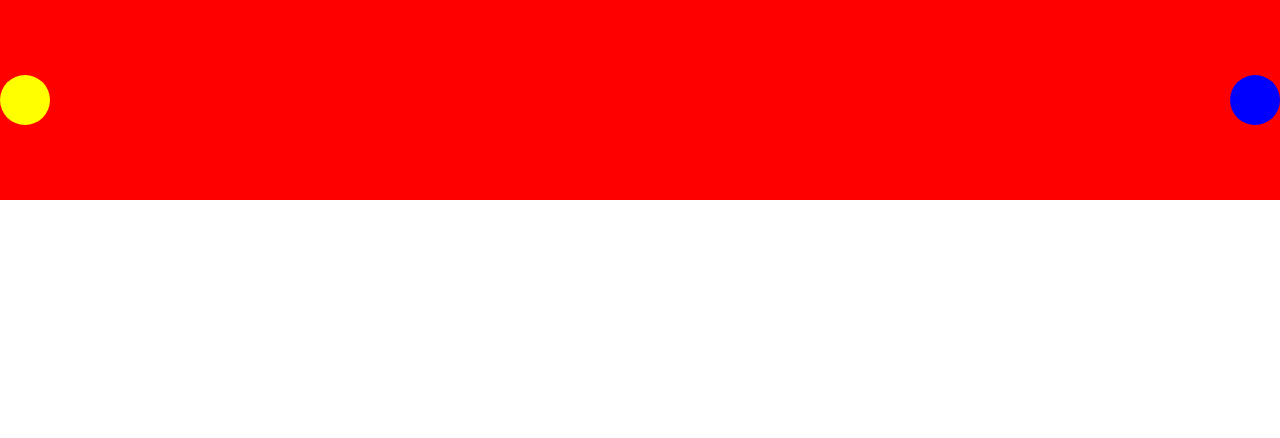
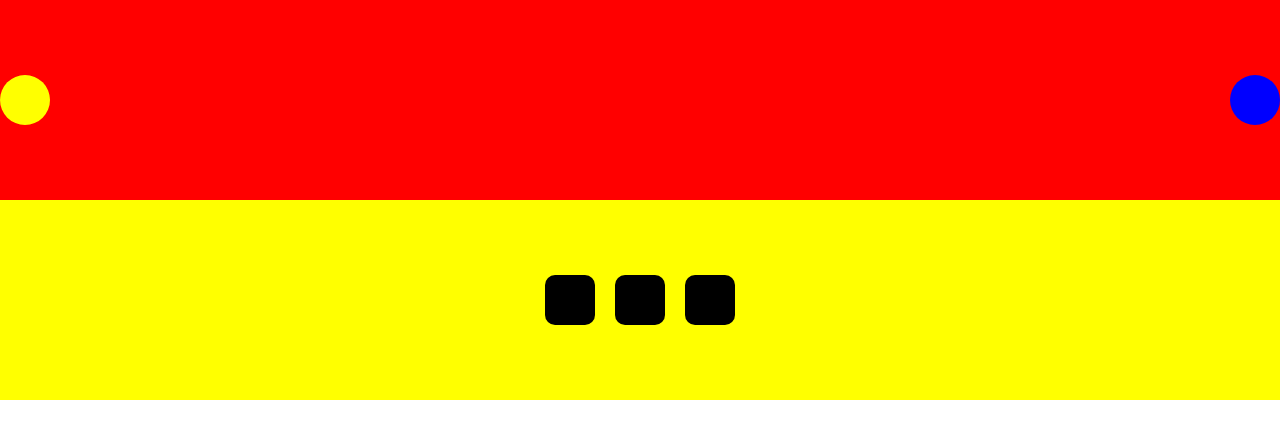
Before and after one commit to Sahar132/examens, a plain HTML site: page index.html in a window 1280 px wide. Drawn offline with Linux system fonts and the light colour scheme.

Commit message:
carre1 carre2 carre3

```diff
--- a/index.css
+++ b/index.css
@@ -23,3 +23,36 @@ body{
     border-radius: 50%;
     background-color: blue;
 }
+
+
+.navbar2{
+    width: 100%;
+    height: 200px;
+    background-color: yellow;
+    display: flex;
+    justify-content: center;
+    align-items: center;
+    gap: 20px;
+
+}
+.carre1{
+    width: 50px;
+    height: 50px;
+    border-radius: 50%;
+    background-color: black;
+    border-radius: 20%;
+}
+.carre2{
+    width: 50px;
+    height: 50px;
+    border-radius: 50%;
+    background-color: black;
+    border-radius: 20%;
+}
+.carre3{
+    width: 50px;
+    height: 50px;
+    border-radius: 50%;
+    background-color: black;
+    border-radius: 20%;
+}
--- a/index.html
+++ b/index.html
@@ -17,6 +17,10 @@
 
 
   </div>
-
+    <div class="navbar2">
+        <div class="carre1"></div>
+        <div class="carre2"></div>
+        <div class="carre3"></div>
+    </div>
 </body>
 </html>
```
